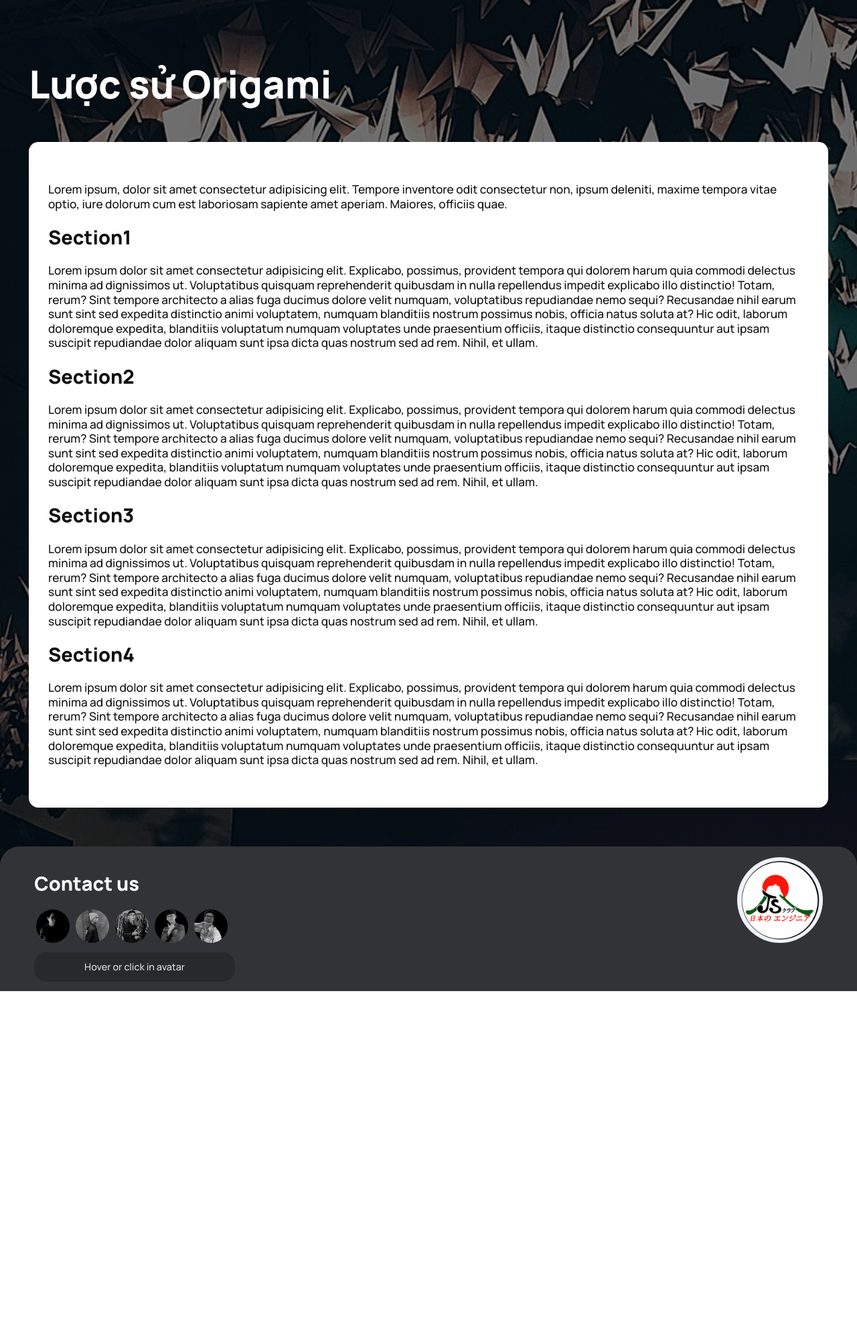
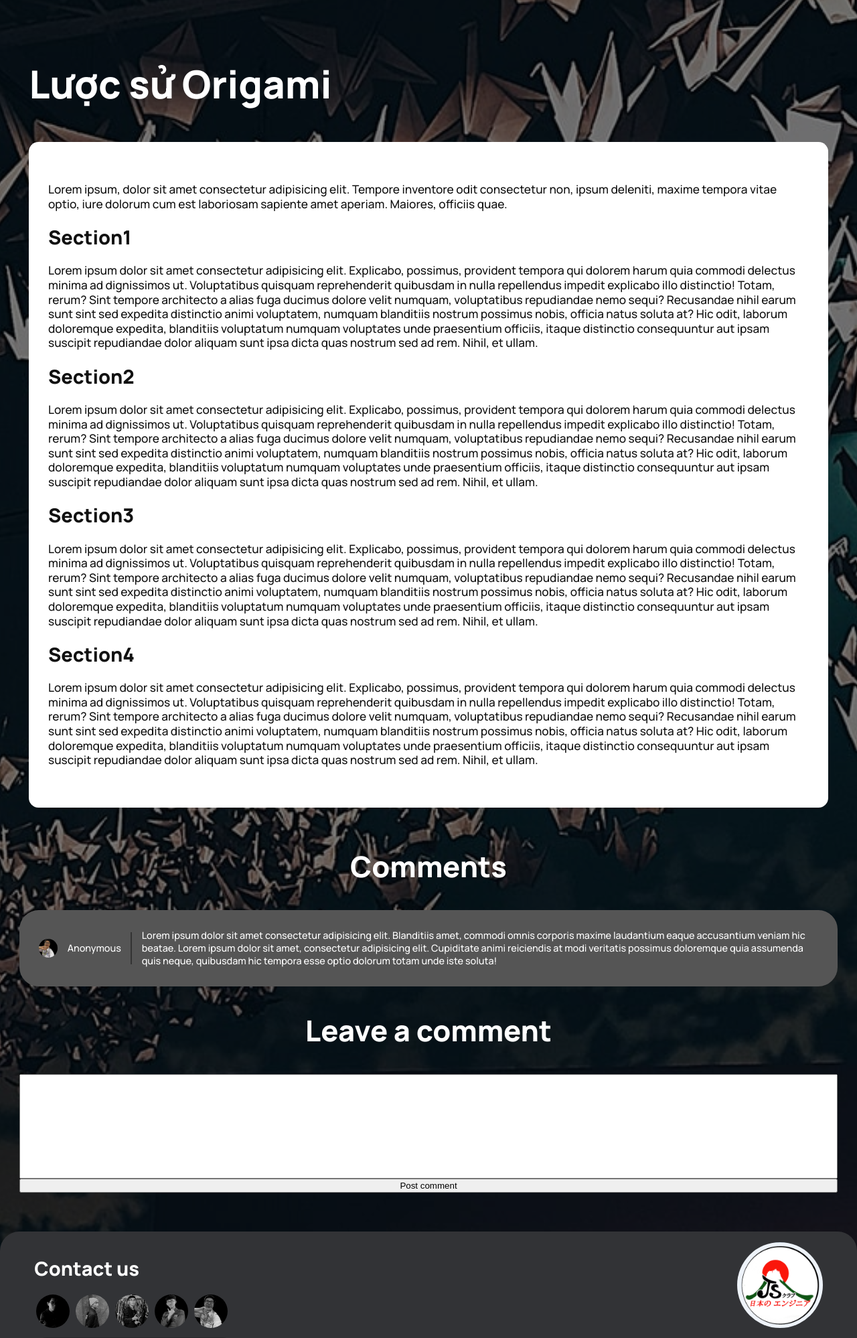
Before and after one commit to frostbun/Origami, a Django app: page /lichsu/ in a window 1280 px wide. Shown: the part 58-2056 px from the top of the page at 67% size. Before the commit the page ends 1538 px from the top, so only its background shows below. Run offline with Django 3.2, Linux system fonts and the light colour scheme.

Commit message:
Adding comments

```diff
--- a/Statics/blog_css/blog.css
+++ b/Statics/blog_css/blog.css
@@ -263,6 +263,67 @@ svg .opened .line2 {
   line-height: 2.1rem;
 }
 
+.comment-section {
+  margin: 4rem 2rem;
+}
+
+.comment-section h2 {
+  text-align: center;
+  font-size: 3rem;
+}
+
+.comment-section .cmt {
+  display: -webkit-box;
+  display: -ms-flexbox;
+  display: flex;
+  -webkit-box-align: center;
+      -ms-flex-align: center;
+          align-items: center;
+  -webkit-box-pack: justify;
+      -ms-flex-pack: justify;
+          justify-content: space-between;
+  background: #555;
+  border-radius: 2rem;
+  padding: 2rem 2rem;
+}
+
+.comment-section .cmt .author {
+  padding-right: 1rem;
+  margin-right: 1rem;
+  border-right: 2px solid #333;
+  display: -webkit-box;
+  display: -ms-flexbox;
+  display: flex;
+  -webkit-box-align: center;
+      -ms-flex-align: center;
+          align-items: center;
+}
+
+.comment-section .cmt .author img {
+  width: 2rem;
+  height: 2rem;
+  border-radius: 50%;
+  margin: 0 1rem 0 0;
+}
+
+.comment-section .write__comment {
+  display: -webkit-box;
+  display: -ms-flexbox;
+  display: flex;
+  -webkit-box-orient: vertical;
+  -webkit-box-direction: normal;
+      -ms-flex-direction: column;
+          flex-direction: column;
+}
+
+.comment-section .write__comment textarea {
+  resize: none;
+}
+
+.comment-section .write__comment textarea:focus {
+  outline: none;
+}
+
 .side__card {
   top: 5rem;
 }
--- a/Statics/component/_general.sass
+++ b/Statics/component/_general.sass
@@ -31,7 +31,6 @@
   overflow: hidden
       //
   box-sizing: content-box
-
 .card__image
   height: 60vh
   overflow: hidden
--- a/Templates/lichsu.html
+++ b/Templates/lichsu.html
@@ -92,7 +92,30 @@
         </span>
       </div>
     </article>
-
+    <section class="comment-section">
+      <h2>Comments</h2>
+      <article class="cmt">
+        <div class="author">
+          <img src="../static/Image/hung.jpg" alt="" />
+          <p>Anonymous</p>
+        </div>
+        <div class="cmt__content">
+          Lorem ipsum dolor sit amet consectetur adipisicing elit. Blanditiis
+          amet, commodi omnis corporis maxime laudantium eaque accusantium
+          veniam hic beatae. Lorem ipsum dolor sit amet, consectetur adipisicing
+          elit. Cupiditate animi reiciendis at modi veritatis possimus
+          doloremque quia assumenda quis neque, quibusdam hic tempora esse optio
+          dolorum totam unde iste soluta!
+        </div>
+      </article>
+      <section class="write__comment">
+        <h2>Leave a comment</h2>
+        <textarea id="w3review" name="w3review" rows="10" columns="50 ">
+          </textarea
+        >
+        <input type="submit" value="Post comment" >
+      </section>
+    </section>
     <footer
       w3-include-html="{% static 'HTML/footer.html' %}"
       class="foot"
```
Also changed, not shown: Statics/component/_article.sass (+30 -0 lines), 2 other files.
